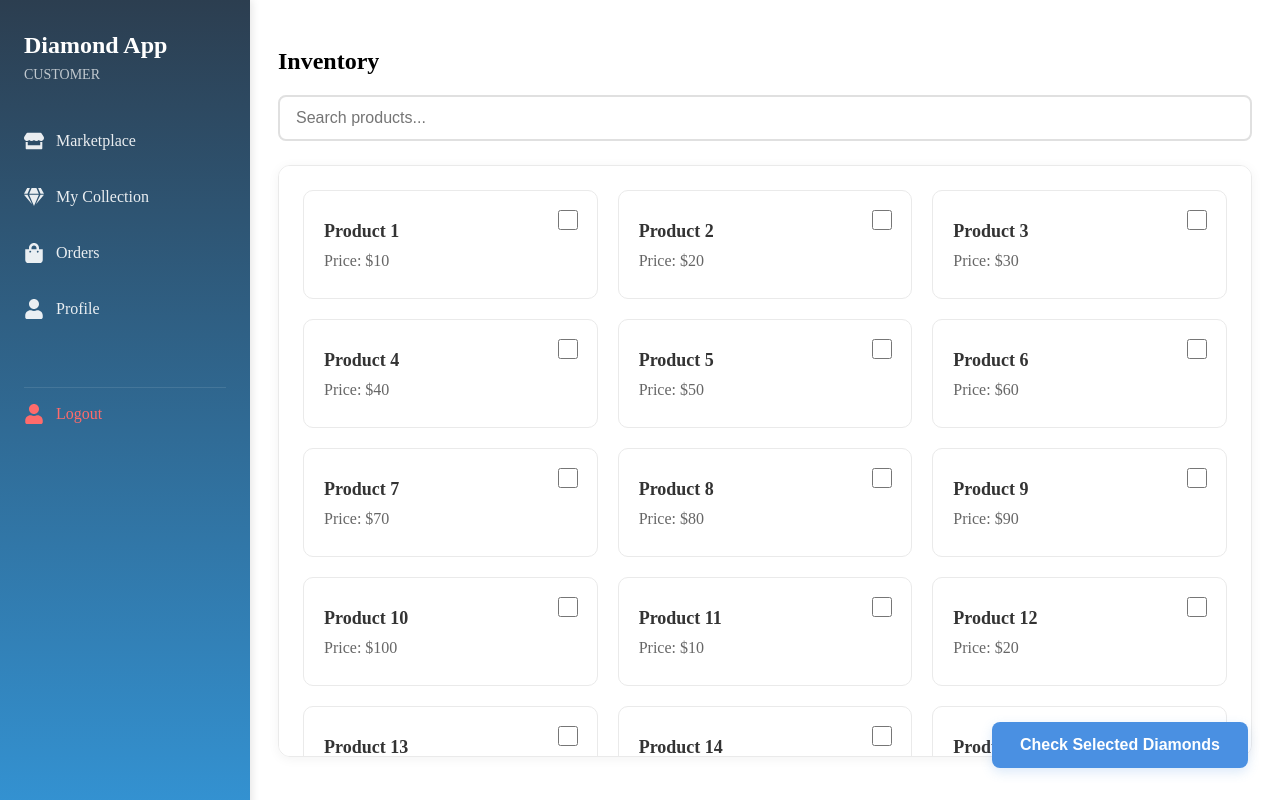
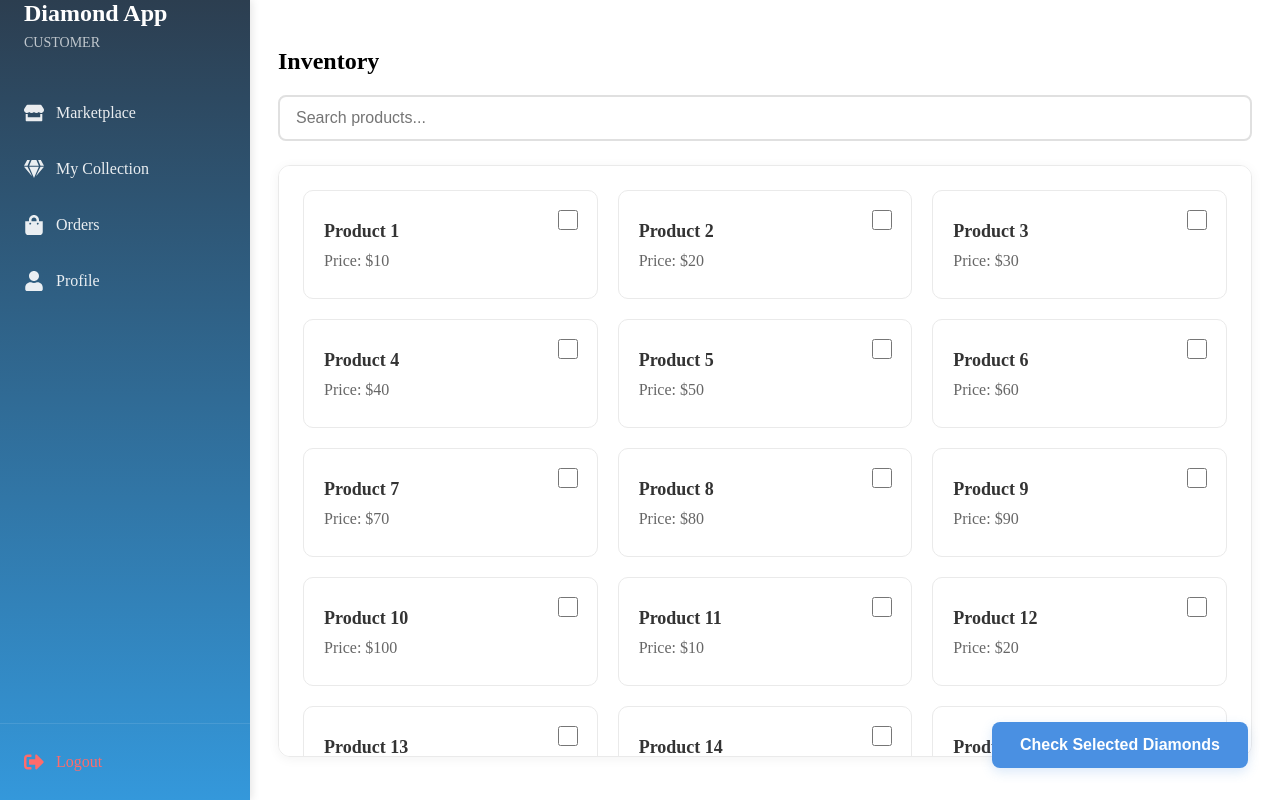
Before and after one commit to 24046416G/Dapp-Project, a React app in the folder front-end/: page /login in a window 1280 px wide. Both pictures are taken after typing "name@example.com", "Sample123" into the empty fields and a click on the button "Login". Built offline with nearby package versions, Linux system fonts and the light colour scheme.

Commit message:
move logout button to bottom

```diff
--- a/front-end/src/components/SideBar/Index.jsx
+++ b/front-end/src/components/SideBar/Index.jsx
@@ -3,7 +3,7 @@ import { Link, useLocation } from 'react-router-dom';
 import {
     FaChartLine, FaBoxes, FaUsers, FaCog,
     FaGem, FaUser, FaHammer, FaShoppingCart,
-    FaStore, FaShoppingBag
+    FaStore, FaShoppingBag, FaSignOutAlt
 } from 'react-icons/fa';
 import { USER_TYPES, USER_ROUTES } from '../../constants/userTypes';
 import '../../css/sidebar.css';
@@ -36,7 +36,8 @@ const Sidebar = ({ userType = USER_TYPES.CUSTOMER }) => {
                 <h1>Diamond App</h1>
                 <p className="user-type">{userType}</p>
             </div>
-            <ul>
+            <div className="sidebar-content">
+                <ul className="menu-items">
                     {menuItems.map((item) => (
                         <li
                             key={item.path}
@@ -48,13 +49,14 @@ const Sidebar = ({ userType = USER_TYPES.CUSTOMER }) => {
                             </Link>
                         </li>
                     ))}
-                <li className="sidebar-item">
+                </ul>
+                <div className="logout-container">
                     <Link to="/login" className="logout-link">
-                        <FaUser className="sidebar-icon" />
+                        <FaSignOutAlt className="sidebar-icon" />
                         <span>Logout</span>
                     </Link>
-                </li>
-            </ul>
+                </div>
+            </div>
         </div>
     );
 };
--- a/front-end/src/css/sidebar.css
+++ b/front-end/src/css/sidebar.css
@@ -1,9 +1,10 @@
 /* sidebar.css */
 .sidebar {
+  display: flex;
+  flex-direction: column;
   width: 250px;
   height: 100vh;
   background: linear-gradient(180deg, #2c3e50 0%, #3498db 100%);
-  padding: 32px 0;
   position: fixed;
   top: 0;
   left: 0;
@@ -24,7 +25,15 @@
   margin: 0;
 }
 
-.sidebar ul {
+.sidebar-content {
+  display: flex;
+  flex-direction: column;
+  flex: 1;
+  overflow-y: auto;
+}
+
+.menu-items {
+  flex: 1;
   list-style-type: none;
   padding: 0;
   margin: 0;
@@ -68,7 +77,7 @@
   font-size: 20px;
 }
 
-/* 添加响应��设计 */
+/* 添加响应式设计 */
 @media (max-width: 768px) {
   .sidebar {
     width: 200px;
@@ -88,13 +97,42 @@
     text-transform: capitalize;
 }
 
+.logout-container {
+  padding: 16px 24px;
+  border-top: 1px solid rgba(255, 255, 255, 0.1);
+  margin-top: auto;
+}
+
 .logout-link {
-    color: #ff6b6b !important;
-    margin-top: 32px;
-    border-top: 1px solid rgba(255, 255, 255, 0.1);
-    padding-top: 16px;
+  display: flex;
+  align-items: center;
+  gap: 12px;
+  text-decoration: none;
+  color: #ff6b6b !important;
+  font-size: 16px;
+  padding: 12px 0;
+  transition: all 0.3s ease;
 }
 
 .logout-link:hover {
-    color: #ff5252 !important;
+  color: #ff5252 !important;
+  transform: translateX(4px);
 }
+
+/* 修改滚动条样式 */
+.sidebar-content::-webkit-scrollbar {
+  width: 6px;
+}
+
+.sidebar-content::-webkit-scrollbar-track {
+  background: rgba(255, 255, 255, 0.1);
+}
+
+.sidebar-content::-webkit-scrollbar-thumb {
+  background: rgba(255, 255, 255, 0.2);
+  border-radius: 3px;
+}
+
+.sidebar-content::-webkit-scrollbar-thumb:hover {
+  background: rgba(255, 255, 255, 0.3);
+}
```
Lines whose indentation alone changed are shown as unchanged.
